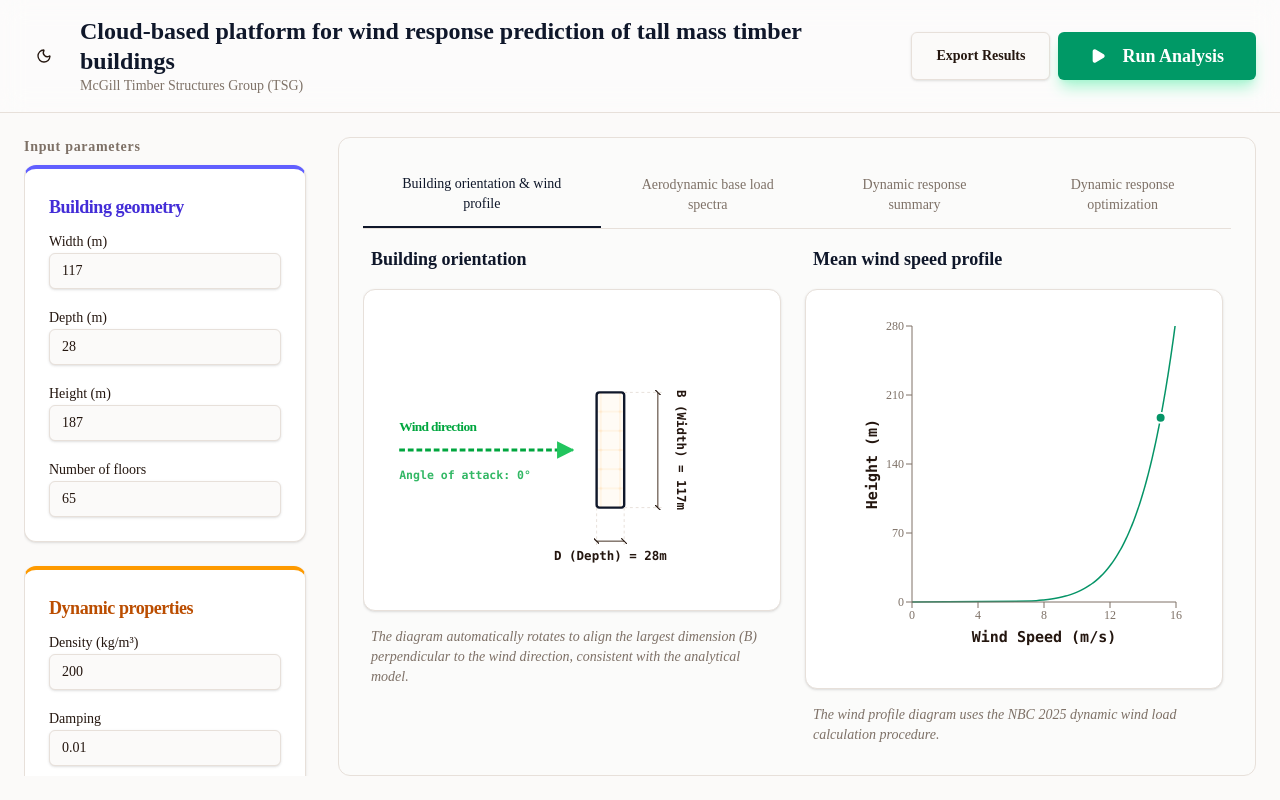
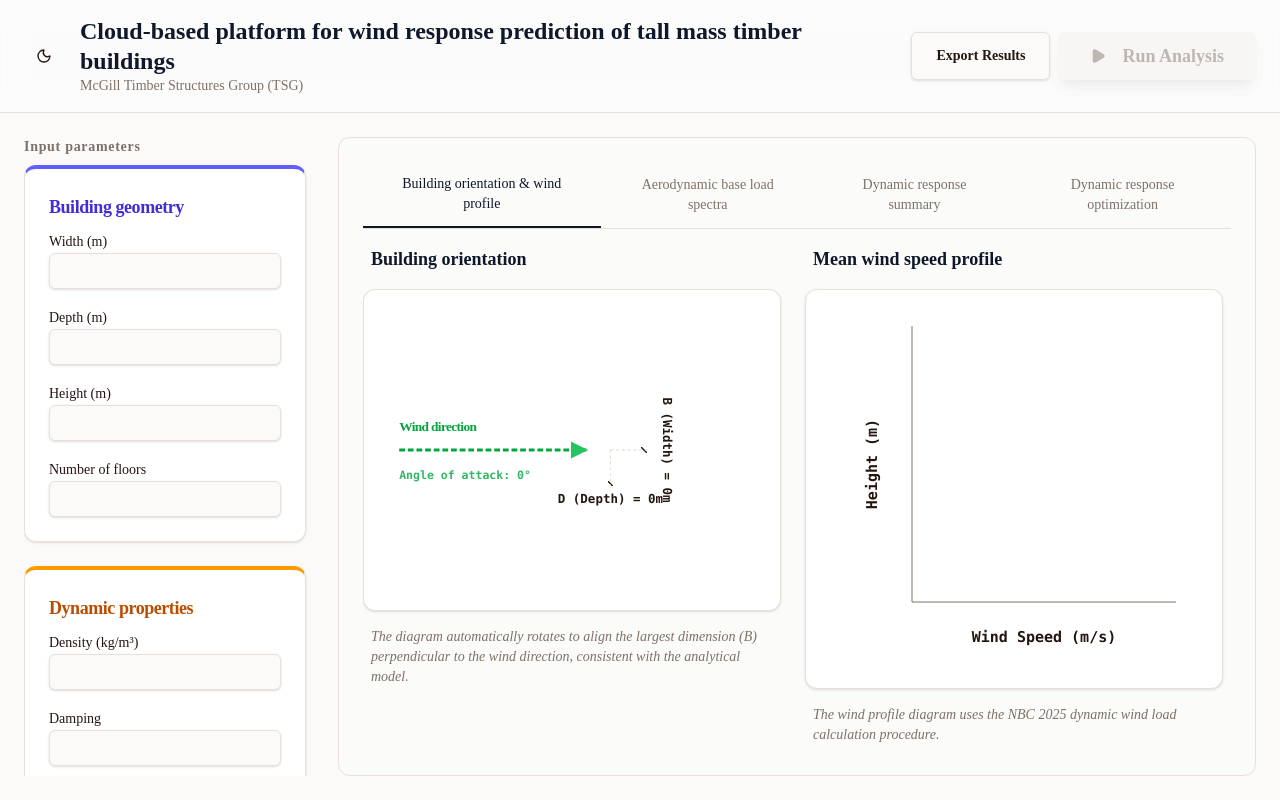
Before and after one commit to MilkiyasGebru/AeroCalc, a React (Vite) app in the folder frontend/: page / in a window 1280 px wide. Built offline with nearby package versions, Linux system fonts and the light colour scheme.

Commit message:
Inputs are empty initially

```diff
--- a/frontend/src/App.tsx
+++ b/frontend/src/App.tsx
@@ -9,16 +9,29 @@ import { Play, Sun, Moon } from "lucide-react";
 import { useOutputBuildingContext } from "@/contexts/useOutputBuildingContext";
 import { useInputBuildingContext } from "@/contexts/useInputBuildingContext";
 import { useTheme } from "@/contexts/ThemeContext";
+import { cn } from "@/lib/utils";
 
 function App() {
     const {
         handleAnalyticalCalculation, handleExperimentalCalculation,
         clearExperimentalResults, clearAnalyticalResults, exportResults
     } = useOutputBuildingContext();
-    const { mxData, myData, mzData, isAnalyticalEnabled } = useInputBuildingContext();
+    const {
+        mxData, myData, mzData, isAnalyticalEnabled,
+        width, height, depth, meanSpeed, buildingDensity, totalFloors, damping,
+        Talong, Tacross, Ttorsion
+    } = useInputBuildingContext();
     const { theme, toggleTheme } = useTheme();
 
+    const isInputValid =
+        width != null && height != null && depth != null &&
+        meanSpeed != null && buildingDensity != null &&
+        totalFloors != null && damping != null &&
+        Talong != null && Tacross != null && Ttorsion != null;
+
     const runAnalysis = () => {
+        if (!isInputValid) return;
+
         // Handle Analytical
         if (isAnalyticalEnabled) {
             handleAnalyticalCalculation();
@@ -64,7 +77,13 @@ function App() {
                       </Button>
                       <Button
                           onClick={runAnalysis}
-                          className="bg-emerald-600 hover:bg-emerald-700 text-white px-8 h-12 text-lg font-bold shadow-lg shadow-emerald-200 dark:shadow-emerald-900/20 transition-all active:scale-95 shrink-0"
+                          disabled={!isInputValid}
+                          className={cn(
+                            "px-8 h-12 text-lg font-bold shadow-lg transition-all active:scale-95 shrink-0",
+                            isInputValid
+                                ? "bg-emerald-600 hover:bg-emerald-700 text-white shadow-emerald-200 dark:shadow-emerald-900/20"
+                                : "bg-muted text-muted-foreground cursor-not-allowed opacity-50"
+                          )}
                       >
                           <Play className="mr-2 h-5 w-5 fill-current" />
                           Run Analysis
--- a/frontend/src/providers/InputBuildingContextProvider.tsx
+++ b/frontend/src/providers/InputBuildingContextProvider.tsx
@@ -56,17 +56,17 @@ interface IUploadData {
 export const InputBuildingContext = createContext<InputBuildingContextInterface | undefined>(undefined);
 
 export const InputBuildingContextProvider = ({children}: {children: React.ReactNode}) => {
-    const [width, setWidth] = useState<number | undefined>(117);
-    const [height, setHeight] = useState<number | undefined>(187);
-    const [depth, setDepth] = useState<number | undefined>(28);
-    const [meanSpeed, setMeanSpeed] = useState<number | undefined>(10);
-    const [buildingDensity, setBuildingDensity] = useState<number | undefined>(200);
-    const [totalFloors, setTotalFloors] = useState<number | undefined>(65);
-    const [damping, setDamping] = useState<number | undefined>(0.01);
-    const [Tone, setTone] = useState<number | undefined>(4);
-    const [Tacross, setTacross] = useState<number | undefined>(4);
-    const [Talong, setTalong] = useState<number | undefined>(4);
-    const [Ttorsion, setTtorsion] = useState<number | undefined>(4);
+    const [width, setWidth] = useState<number | undefined>(undefined);
+    const [height, setHeight] = useState<number | undefined>(undefined);
+    const [depth, setDepth] = useState<number | undefined>(undefined);
+    const [meanSpeed, setMeanSpeed] = useState<number | undefined>(undefined);
+    const [buildingDensity, setBuildingDensity] = useState<number | undefined>(undefined);
+    const [totalFloors, setTotalFloors] = useState<number | undefined>(undefined);
+    const [damping, setDamping] = useState<number | undefined>(undefined);
+    const [Tone, setTone] = useState<number | undefined>(undefined);
+    const [Tacross, setTacross] = useState<number | undefined>(undefined);
+    const [Talong, setTalong] = useState<number | undefined>(undefined);
+    const [Ttorsion, setTtorsion] = useState<number | undefined>(undefined);
     const [terrain, setTerrain] = useState<string>("open");
     const [csvData, setCSVData] = useState<IUploadData[]>([]);
     const [mxData, setMxData] = useState<number[]>([]);
```
